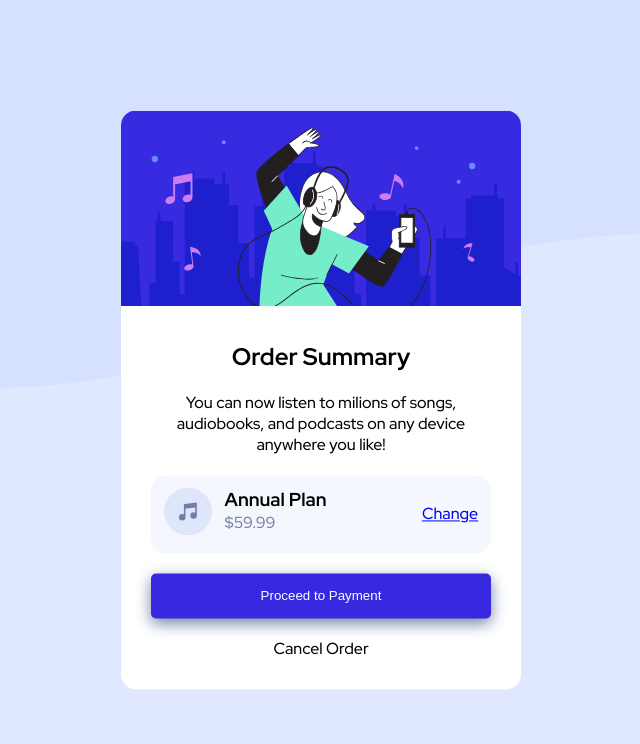
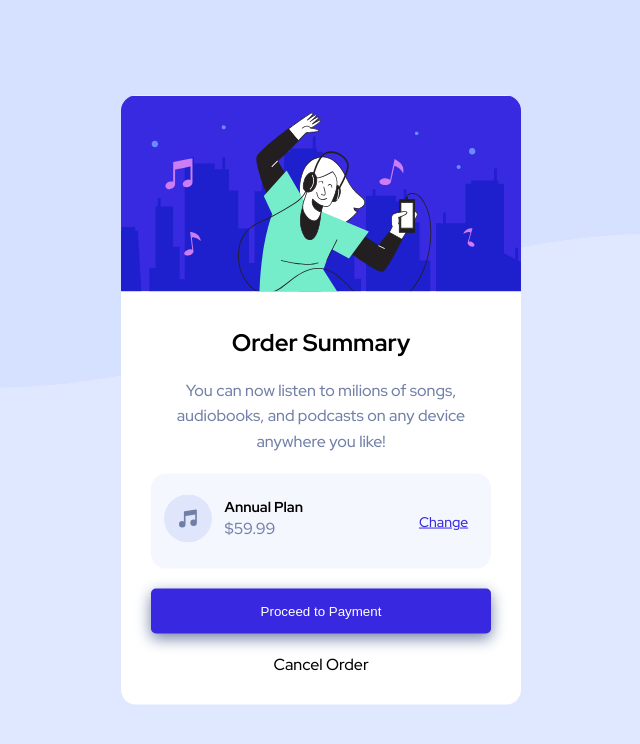
Before and after one commit to luciousmc/fem_order-summary-component, a React (Vite) app: page / in a window 1280 px wide. Shown: the top 744 px of the page, without its empty margins (319-959 px from the left). Built offline with nearby package versions, Linux system fonts and the light colour scheme.

Commit message:
order details styled: reduce size of plan text increase top and bottom padding for order details

```diff
--- a/src/components/OrderSummary.module.css
+++ b/src/components/OrderSummary.module.css
@@ -37,9 +37,14 @@
   gap: .8rem;
 }
 
+.orderSummary__body_description {
+  color: var(--desaturated-blue);
+  line-height: 1.6rem;
+}
+
 .orderSummary__body_orderDetails {
   background-color: var(--very-pale-blue);
-  padding: 0.8rem;
+  padding:  1.3rem 0.8rem;
   justify-content: space-between;
   align-items: center;
   border-radius: var(--border-radius);
@@ -49,12 +54,25 @@
   text-transform: uppercase;
 }
 
-.orderSummary__body_orderDetails_plan h3 {
+.orderSummary__body_orderDetails_plan > h3 {
   font-weight: 700;
+  font-size: .9rem;
+  padding-top: 2px;
+  padding-bottom: 2px;
 }
 
-.orderSummary__body_orderDetails_plan p {
+.orderSummary__body_orderDetails_plan > p {
   color: var(--desaturated-blue);
+}
+
+.orderSummary__body_orderDetails a {
+  font-size: .875rem;
+  padding-right: 10px;
+  color: var(--bright-blue);
+}
+
+.orderSummary__body_orderDetails a:hover {
+  color: var(--pale-blue);
 }
 
 .orderSummary__body_button {
@@ -68,3 +86,7 @@
   border: none;
   cursor: pointer;
 }
+
+.orderSummary__body_button:hover {
+  background-color: violet;
+}
```
